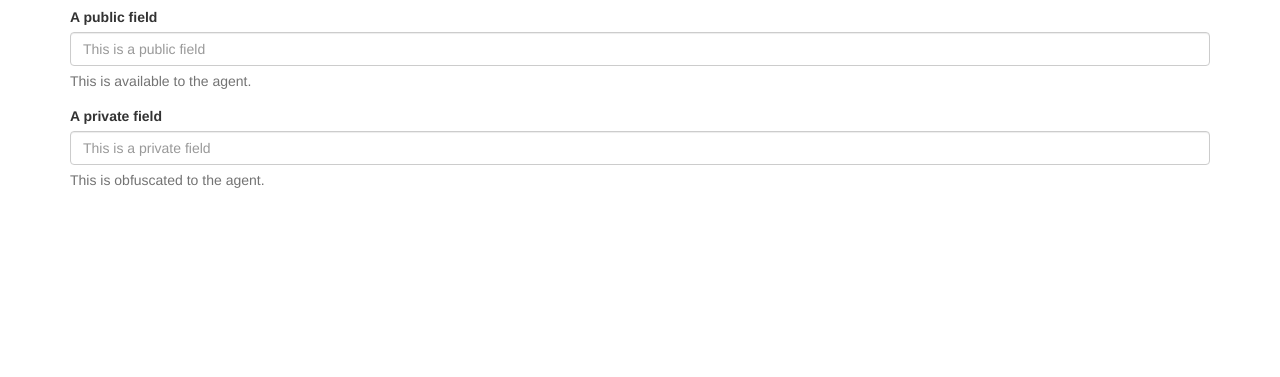
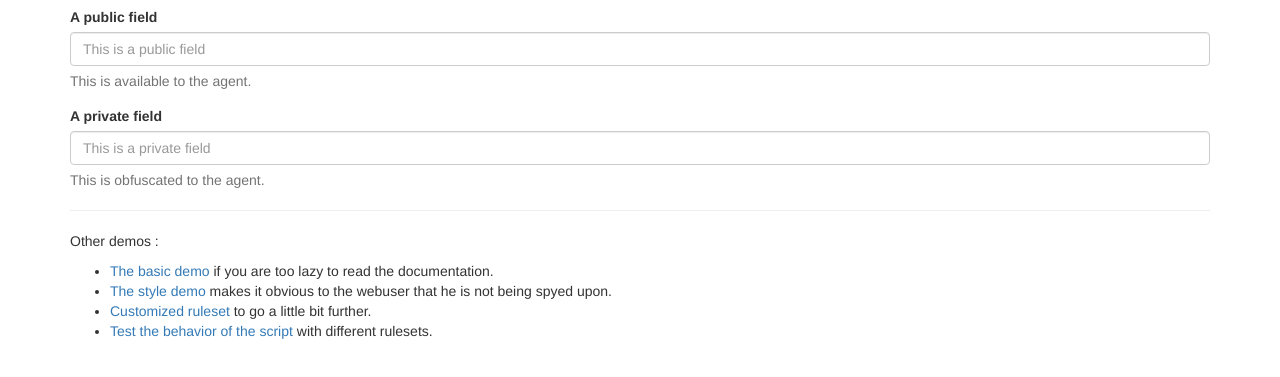
Before and after one commit to videodesk/doc.videodesk.com, a website: page src/cobrowse_masking_demo_standard.html in a window 1280 px wide. Shown: the part 143-520 px from the top of the page. Drawn offline with nearby package versions, Linux system fonts and the light colour scheme.

Commit message:
cobrowse masking demos connected with each other

```diff
--- a/src/cobrowse_masking_demo_standard.html
+++ b/src/cobrowse_masking_demo_standard.html
@@ -33,11 +33,20 @@
         </div>
         <div class="form-group">
           <label for="private">A private field</label>
-          <input type="text" class="form-control" id="private"
+          <input type="text" class="form-control videodesk-cobrowse-mask" id="private"
             placeholder="This is a private field">
           <p class="help-block">This is obfuscated to the agent.</p>
         </div>
       </form>
+
+      <hr>
+      <p>Other demos :</p>
+      <ul>
+        <li><a href="cobrowse_masking_demo_standard.html">The basic demo</a> if you are too lazy to read the documentation.</li>
+        <li><a href="cobrowse_masking_demo_style.html">The style demo</a> makes it obvious to the webuser that he is not being spyed upon.</li>
+        <li><a href="cobrowse_masking_demo_custom.html">Customized ruleset</a> to go a little bit further.</li>
+        <li><a href="cobrowse_masking_demo_zones.html">Test the behavior of the script</a> with different rulesets.</li>
+      </ul>
 
     </div>
   </div>
```
Also changed, not shown: src/cobrowse_masking_demo_custom.html (+10 -0 lines), src/cobrowse_masking_demo_style.html (+11 -1 lines), src/cobrowse_masking_demo_zones.html (+9 -0 lines).
